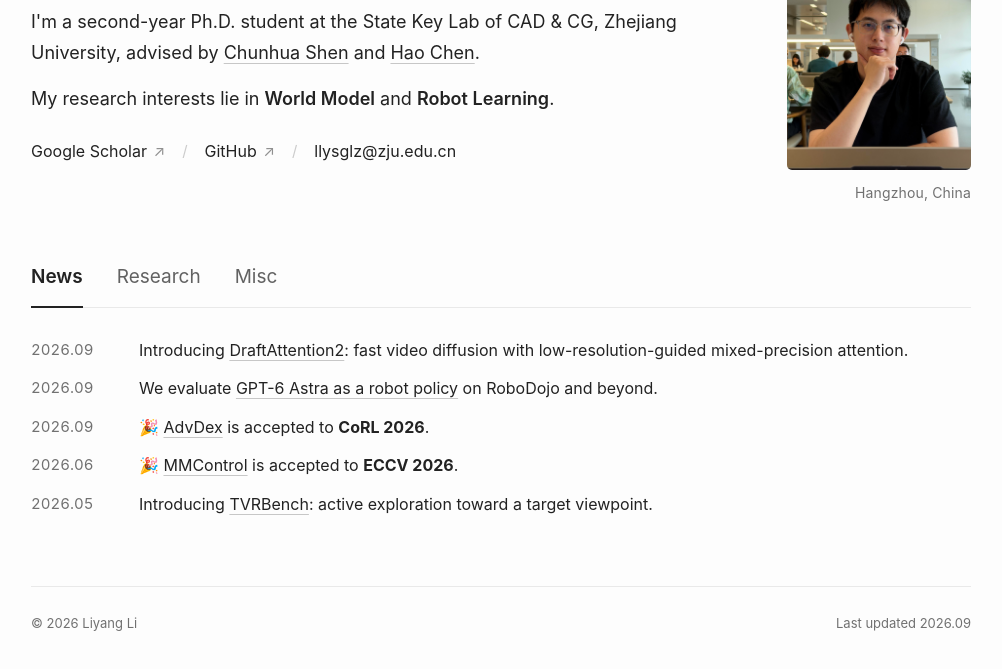
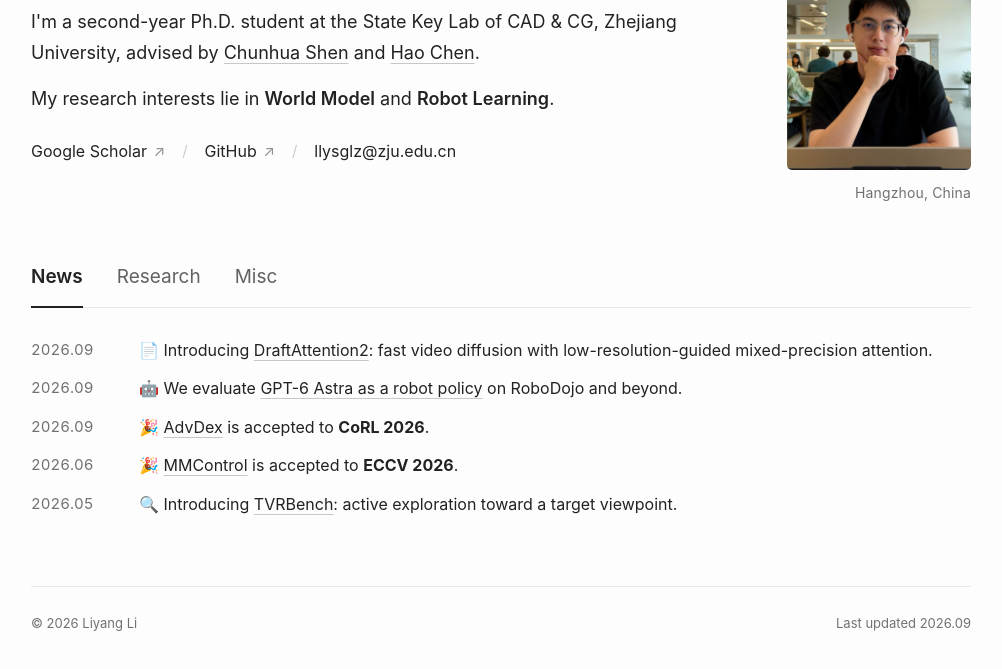
Before and after one commit to Li-Liyang/li-liyang.github.io, a plain HTML site: page index.html in a window 1280 px wide. Shown: the part 139-808 px from the top of the page, without its empty margins (139-1141 px from the left). Drawn offline with Linux system fonts and the light colour scheme.

Commit message:
Add topic emoji to remaining news entries

```diff
--- a/index.html
+++ b/index.html
@@ -53,11 +53,11 @@
       <section class="news tab-panel" id="news" aria-labelledby="news-title">
         <h2 id="news-title" class="panel-title">News</h2>
         <ul class="news-list">
-          <li><time datetime="2026-09">2026.09</time><span>Introducing <a href="https://arxiv.org/abs/2609.32628">DraftAttention2</a>: fast video diffusion with low-resolution-guided mixed-precision attention.</span></li>
-          <li><time datetime="2026-09">2026.09</time><span>We evaluate <a href="https://arxiv.org/abs/2609.24170">GPT-6 Astra as a robot policy</a> on RoboDojo and beyond.</span></li>
+          <li><time datetime="2026-09">2026.09</time><span><span aria-hidden="true">📄</span> Introducing <a href="https://arxiv.org/abs/2609.32628">DraftAttention2</a>: fast video diffusion with low-resolution-guided mixed-precision attention.</span></li>
+          <li><time datetime="2026-09">2026.09</time><span><span aria-hidden="true">🤖</span> We evaluate <a href="https://arxiv.org/abs/2609.24170">GPT-6 Astra as a robot policy</a> on RoboDojo and beyond.</span></li>
           <li><time datetime="2026-09">2026.09</time><span><span aria-hidden="true">🎉</span> <a href="https://arxiv.org/abs/2608.14028">AdvDex</a> is accepted to <strong>CoRL 2026</strong>.</span></li>
           <li><time datetime="2026-06">2026.06</time><span><span aria-hidden="true">🎉</span> <a href="https://arxiv.org/abs/2604.19679">MMControl</a> is accepted to <strong>ECCV 2026</strong>.</span></li>
-          <li><time datetime="2026-05">2026.05</time><span>Introducing <a href="https://arxiv.org/abs/2606.01247">TVRBench</a>: active exploration toward a target viewpoint.</span></li>
+          <li><time datetime="2026-05">2026.05</time><span><span aria-hidden="true">🔍</span> Introducing <a href="https://arxiv.org/abs/2606.01247">TVRBench</a>: active exploration toward a target viewpoint.</span></li>
         </ul>
       </section>
 
```
